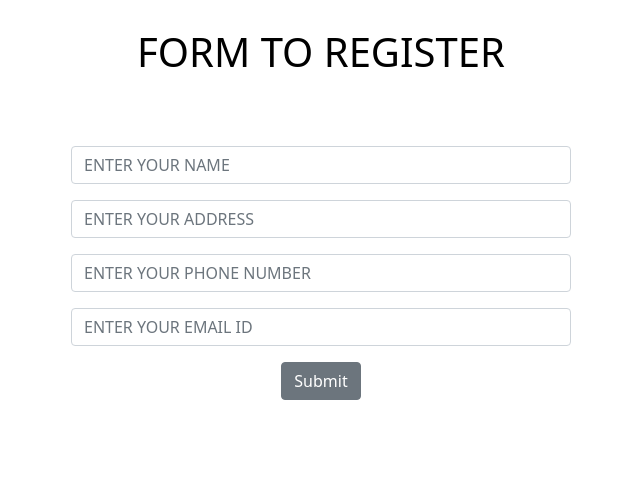
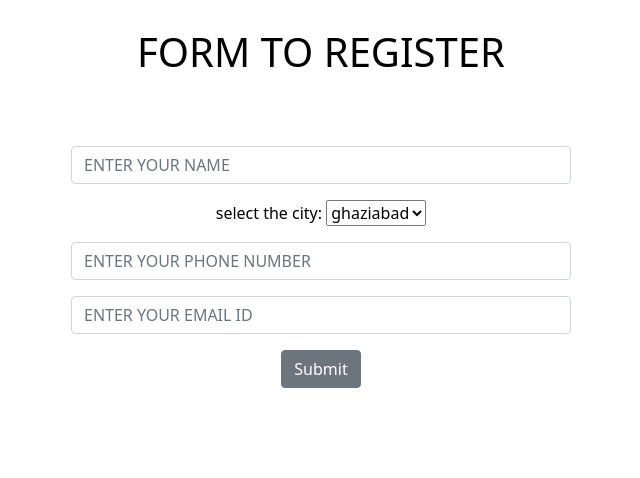
Before and after one commit to first-second/sds, a Django app: page /register/ in a window 1280 px wide. Shown: the part 290-768 px from the top of the page, without its empty margins (319-959 px from the left). Run offline with Django 4.2, Linux system fonts and the light colour scheme.

Commit message:
address dropdown

```diff
--- a/myproject/main/forms.py
+++ b/myproject/main/forms.py
@@ -3,19 +3,29 @@ from django import forms
 from django.forms import ModelForm
 from .models import Registration
 #form page setup visible in register webpage
+
 class RegistrationForm(ModelForm):
     class Meta:
         model = Registration
         fields =('name','address','phone','email_address',)
         labels = {
             'name':'',
-            'address':'',
+            'address':'select the city',
             'phone':'',
             'email_address':'',
         }
+        addresslist = (
+            ('ghaziabad','ghaziabad'),
+            ('gurgaon','gurgaon'),
+            ('karnal','karnal'),
+            ('mumbai','mumbai'),
+            ('punjab','punjab'),
+            ('shimla','shimla'),
+        )
+
         widgets = {
             'name': forms.TextInput(attrs={'class':'form-control','placeholder':'ENTER YOUR NAME','style': 'max-width: 500px'}),
-            'address': forms.TextInput(attrs={'class':'form-control','placeholder':'ENTER YOUR ADDRESS','style': 'max-width: 500px'}),
+            'address': forms.Select(choices=addresslist),
             'phone': forms.TextInput(attrs={'class':'form-control','placeholder':'ENTER YOUR PHONE NUMBER','style': 'max-width: 500px'}),
             'email_address': forms.EmailInput(attrs={'class':'form-control','placeholder':'ENTER YOUR EMAIL ID','style': 'max-width: 500px'}),
         }
--- a/myproject/main/models.py
+++ b/myproject/main/models.py
@@ -4,6 +4,7 @@ from django.db import models
 from django.core.validators import RegexValidator
 
 # Create your models here.field setup shown in admin page
+
 class Main(models.Model):
     name = models.TextField()
     about = models.TextField()
@@ -13,7 +14,7 @@ class Main(models.Model):
 
 class Registration(models.Model):
     name = models.CharField(("Full Name"), max_length=50)
-    address = models.CharField(("Address"), max_length=50)
+    address = models.CharField(("Address"), max_length=20)
     phone_regex = RegexValidator(regex=r'^\+?1?\d{10}$', message="Phone number must be entered in the format: '+999999999'. 10 digits allowed.")
     phone = models.CharField(validators=[phone_regex], max_length=10, blank=True,unique=True)
     #phone = models.IntegerField(("Phone"),unique=True)
--- a/myproject/main/templates/front/home.html
+++ b/myproject/main/templates/front/home.html
@@ -85,7 +85,7 @@
  </py-script>-->
  <p>Total number of customers : {{total}}</p>
 <div class="container-fluid d-flex align-items-center justify-content-end">
-  <img src="{%static 'img/foo.png'%}" width="350" height="350" class="center"/>
+  <img src="{%static 'img/foo.png'%}" width="1000" height="350" class="start"/>
 </div>
 <br></br>
 
--- a/myproject/main/views.py
+++ b/myproject/main/views.py
@@ -15,12 +15,9 @@ engine = create_engine(
     'sqlite:///db.sqlite3',
     )
 
-
-
 #db_connection = sql.connect(host='localhost', database='sds_db', user='adarsh', password='Dbpass@1')
 
 #db_cursor = db_connection.cursor()
-
 
 # [model -> view]Create your views here.what needs to be shown in webpage
 
@@ -41,7 +38,7 @@ def home(request):
     df = pd.DataFrame(chart)
     X = list(df.iloc[:,1])
     Y = list(df.iloc[:,0])
-    plt.bar(X,Y, color='black')
+    plt.bar(X,Y, color=['orange', 'red', 'green', 'blue', 'cyan', 'yellow'])
     plt.xlabel("Areas covered")
     plt.ylabel("No. of counts")
     plt.savefig('./main/static/img/foo.png',dpi=300,)
@@ -58,7 +55,6 @@ def contact(request):
 
 def register(request):
 
-
     submitted = False
     if request.method == "POST":
         form = RegistrationForm(request.POST)
```
Also changed, not shown: myproject/db.sqlite3, myproject/main/migrations/0020_alter_registration_address.py (added), myproject/main/static/img/foo.png.
